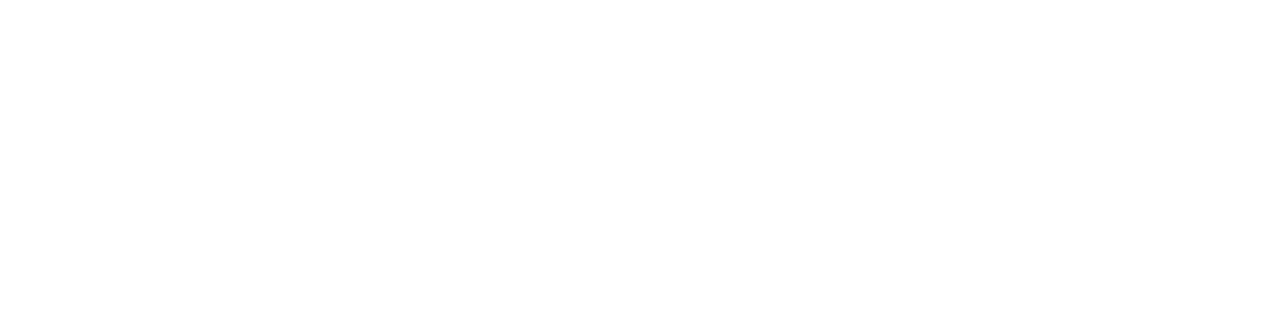
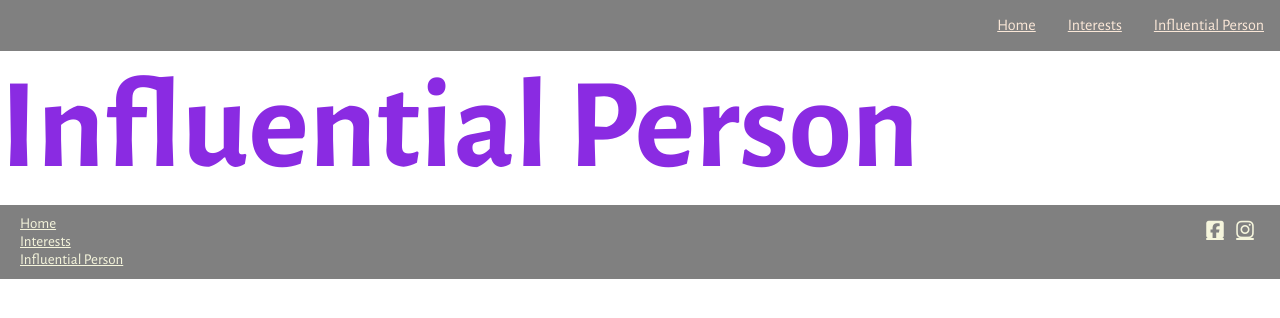
Before and after one commit to AllenRodi/About-Me, a plain HTML site: page person.html in a window 1280 px wide. Drawn offline with nearby package versions, Linux system fonts and the light colour scheme.

Commit message:
added person and interest page

```diff
--- a/interests.css
+++ b/interests.css
@@ -0,0 +1,146 @@
+@import url('https://fonts.googleapis.com/css2?family=Alegreya+Sans:ital,wght@0,100;0,400;0,500;0,700;0,800;0,900;1,100;1,400;1,500;1,700;1,800;1,900&display=swap');
+
+
+*{
+    margin: 0;
+    padding: 0;
+
+}
+
+html, body {
+    width: 100%;
+    height: 100%;
+    font-family: 'Alegreya Sans', sans-serif;
+
+
+}
+
+/* NAV BAR */
+
+#top-nav {
+    background-color: gray;
+}
+
+#top-nav ul {
+    display: flex;
+    justify-content: right;
+}
+
+#top-nav ul li {
+    list-style: none;
+}
+
+#top-nav ul li a {
+    display: block;
+    padding: 1em;
+    color: rgb(250, 231, 215);
+    transition: all 0.5s;
+}
+
+#top-nav ul li a:hover {
+    background: lightgray;
+    color: black;
+}
+h1,h2,h3,h4,h5, h6{
+    font-family: 'Alegreya Sans', sans-serif;
+
+}
+h1 {
+    font-size: 8em;
+    color: blueviolet;
+
+}
+
+h2 {
+    font-size: 6.1em;
+    color: aqua;
+}
+
+h3 {
+    font-size: 4.8em;
+    color: greenyellow;
+}
+
+h4{
+    font-size: 3.8em;
+    color: red;
+
+}
+
+h5 {
+    font-size: 2em;
+    color: blue;
+}
+
+p{
+    color: slategray;
+    font-style: italic;
+}
+
+img {
+    width: 50%;
+    height: 850px;
+    object-fit: cover;
+    object-position: center;
+
+}
+
+/* main */
+
+main {
+    max-width: 1400px;
+    margin: 0 auto;
+}
+
+/* footer */
+
+footer {
+    display: grid;
+    grid-template-columns: auto 1fr auto;
+    background-color: gray;
+}
+
+footer nav {
+    padding: 10px 20px;
+    font-size: 15px;
+
+
+}
+
+footer nav li {
+    list-style: none;
+
+}
+
+footer a {
+    color: beige;
+}
+
+ footer a:hover {
+    color: white;
+    background: lightgrey;
+}
+
+footer #social {
+    padding: 10px 20px;
+    font-size: 20px;
+}
+
+footer #social ul{
+    display: flex;
+    justify-content: center;
+}
+
+footer #social ul li {
+    list-style: none;
+
+}
+
+footer #social ul li a {
+    display: flex;
+    justify-content: center;
+    align-items: center;
+    width: 30px;
+    height: 30px;
+    border-radius: 30px;
+}
--- a/interests.html
+++ b/interests.html
@@ -0,0 +1,65 @@
+<!DOCTYPE html>
+<html lang="en">
+<head>
+    <meta hcarset="UTF-8">
+    <meta http-equiv="X-UA-COmpatible" content="IE=edge">
+    <meta name="viewport" content="width=device-width, initial-scale=1.0">
+    <title>About Me</title>
+
+    <link rel="stylesheet" href="./interests.css">
+    <script src="https://kit.fontawesome.com/503fed69a7.js" crossorigin="anonymous"></script>
+</head>
+<body>
+    <header>
+        <nav id="top-nav">
+            <ul>
+                <li><a href="./index.html">Home</a></li>
+                <li><a href="./interests.html">Interests</a></li>
+                <li><a href="./person.html">Influential Person</a></li>
+            </ul>
+        </nav>
+    </header>
+
+    <main>
+        <h1>My Interests </h1>
+         <!-- <h2>Hi, I'm Rodas</h2>
+        <img src="./alex-azabache-V83v-MYB_Z8-unsplash (1).jpg" alt="A bike at a nice scenery.">
+        <p>Lorem ipsum dolor sit amet consectetur adipisicing elit. Corporis assumenda odit, qui ullam neque impedit totam harum quia animi amet esse? Non, vel assumenda repellat corrupti illum veniam est cupiditate minima quaerat quibusdam maxime nulla ipsam eveniet quis deleniti exercitationem!</p>
+        <h3>This is an h3</h3>
+        <p>Lorem ipsum dolor sit amet consectetur adipisicing elit. Corporis assumenda odit, qui ullam neque impedit totam harum quia animi amet esse? Non, vel assumenda repellat corrupti illum veniam est cupiditate minima quaerat quibusdam maxime nulla ipsam eveniet quis deleniti exercitationem!</p>
+        <h4>This is an h4</h4>
+        <p>Lorem ipsum dolor sit amet consectetur adipisicing elit. Corporis assumenda odit, qui ullam neque impedit totam harum quia animi amet esse? Non, vel assumenda repellat corrupti illum veniam est cupiditate minima quaerat quibusdam maxime nulla ipsam eveniet quis deleniti exercitationem!</p>
+        <h5>This is an h5</h5>
+        <p>Lorem ipsum dolor sit amet consectetur adipisicing elit. Corporis assumenda odit, qui ullam neque impedit totam harum quia animi amet esse? Non, vel assumenda repellat corrupti illum veniam est cupiditate minima quaerat quibusdam maxime nulla ipsam eveniet quis deleniti exercitationem!</p> -->
+
+
+    </main>
+
+    <footer>
+        <nav>
+            <ul>
+                <li><a href="./index.html">Home</a></li>
+                <li><a href="./interests.html">Interests</a></li>
+                <li><a href="./person.html">Influential Person</a></li>
+            </ul>
+        </nav>
+
+        <div></div>
+
+        <div id="social">
+            <ul>
+                <li>
+                    <a href="https://facebook.com" target="_blank"><i class="fa-brands fa-square-facebook"></i></a>
+                </li>
+                <li>
+                     <a href="http://instagram.com" target="_blank"><i class="fa-brands fa-instagram"></i></a>
+
+                </li>
+            </ul>
+        </div>
+
+    </footer>
+
+
+</body>
+</html>
--- a/person.css
+++ b/person.css
@@ -0,0 +1,146 @@
+@import url('https://fonts.googleapis.com/css2?family=Alegreya+Sans:ital,wght@0,100;0,400;0,500;0,700;0,800;0,900;1,100;1,400;1,500;1,700;1,800;1,900&display=swap');
+
+
+*{
+    margin: 0;
+    padding: 0;
+
+}
+
+html, body {
+    width: 100%;
+    height: 100%;
+    font-family: 'Alegreya Sans', sans-serif;
+
+
+}
+
+/* NAV BAR */
+
+#top-nav {
+    background-color: gray;
+}
+
+#top-nav ul {
+    display: flex;
+    justify-content: right;
+}
+
+#top-nav ul li {
+    list-style: none;
+}
+
+#top-nav ul li a {
+    display: block;
+    padding: 1em;
+    color: rgb(250, 231, 215);
+    transition: all 0.5s;
+}
+
+#top-nav ul li a:hover {
+    background: lightgray;
+    color: black;
+}
+h1,h2,h3,h4,h5, h6{
+    font-family: 'Alegreya Sans', sans-serif;
+
+}
+h1 {
+    font-size: 8em;
+    color: blueviolet;
+
+}
+
+h2 {
+    font-size: 6.1em;
+    color: aqua;
+}
+
+h3 {
+    font-size: 4.8em;
+    color: greenyellow;
+}
+
+h4{
+    font-size: 3.8em;
+    color: red;
+
+}
+
+h5 {
+    font-size: 2em;
+    color: blue;
+}
+
+p{
+    color: slategray;
+    font-style: italic;
+}
+
+img {
+    width: 50%;
+    height: 850px;
+    object-fit: cover;
+    object-position: center;
+
+}
+
+/* main */
+
+main {
+    max-width: 1400px;
+    margin: 0 auto;
+}
+
+/* footer */
+
+footer {
+    display: grid;
+    grid-template-columns: auto 1fr auto;
+    background-color: gray;
+}
+
+footer nav {
+    padding: 10px 20px;
+    font-size: 15px;
+
+
+}
+
+footer nav li {
+    list-style: none;
+
+}
+
+footer a {
+    color: beige;
+}
+
+ footer a:hover {
+    color: white;
+    background: lightgrey;
+}
+
+footer #social {
+    padding: 10px 20px;
+    font-size: 20px;
+}
+
+footer #social ul{
+    display: flex;
+    justify-content: center;
+}
+
+footer #social ul li {
+    list-style: none;
+
+}
+
+footer #social ul li a {
+    display: flex;
+    justify-content: center;
+    align-items: center;
+    width: 30px;
+    height: 30px;
+    border-radius: 30px;
+}
--- a/person.html
+++ b/person.html
@@ -0,0 +1,66 @@
+<!DOCTYPE html>
+<html lang="en">
+<head>
+    <meta hcarset="UTF-8">
+    <meta http-equiv="X-UA-COmpatible" content="IE=edge">
+    <meta name="viewport" content="width=device-width, initial-scale=1.0">
+    <title>About Me</title>
+
+    <link rel="stylesheet" href="./person.css">
+    <script src="https://kit.fontawesome.com/503fed69a7.js" crossorigin="anonymous"></script>
+</head>
+<body>
+    <header>
+        <nav id="top-nav">
+            <ul>
+                <li><a href="./index.html">Home</a></li>
+                <li><a href="./interests.html">Interests</a></li>
+                <li><a href="./person.html">Influential Person</a></li>
+            </ul>
+        </nav>
+
+    </header>
+
+    <main>
+        <h1>Influential Person</h1>
+        <!-- <h2>Hi, I'm Rodas</h2>
+        <img src="" alt="This will be either The weeknd or Zendaya">
+        <p>Lorem ipsum dolor sit amet consectetur adipisicing elit. Corporis assumenda odit, qui ullam neque impedit totam harum quia animi amet esse? Non, vel assumenda repellat corrupti illum veniam est cupiditate minima quaerat quibusdam maxime nulla ipsam eveniet quis deleniti exercitationem!</p>
+        <h3>This is an h3</h3>
+        <p>Lorem ipsum dolor sit amet consectetur adipisicing elit. Corporis assumenda odit, qui ullam neque impedit totam harum quia animi amet esse? Non, vel assumenda repellat corrupti illum veniam est cupiditate minima quaerat quibusdam maxime nulla ipsam eveniet quis deleniti exercitationem!</p>
+        <h4>This is an h4</h4>
+        <p>Lorem ipsum dolor sit amet consectetur adipisicing elit. Corporis assumenda odit, qui ullam neque impedit totam harum quia animi amet esse? Non, vel assumenda repellat corrupti illum veniam est cupiditate minima quaerat quibusdam maxime nulla ipsam eveniet quis deleniti exercitationem!</p>
+        <h5>This is an h5</h5>
+        <p>Lorem ipsum dolor sit amet consectetur adipisicing elit. Corporis assumenda odit, qui ullam neque impedit totam harum quia animi amet esse? Non, vel assumenda repellat corrupti illum veniam est cupiditate minima quaerat quibusdam maxime nulla ipsam eveniet quis deleniti exercitationem!</p> -->
+
+
+    </main>
+
+    <footer>
+        <nav>
+            <ul>
+                <li><a href="./index.html">Home</a></li>
+                <li><a href="./interests.html">Interests</a></li>
+                <li><a href="./person.html">Influential Person</a></li>
+            </ul>
+        </nav>
+
+        <div></div>
+
+        <div id="social">
+            <ul>
+                <li>
+                    <a href="https://facebook.com" target="_blank"><i class="fa-brands fa-square-facebook"></i></a>
+                </li>
+                <li>
+                     <a href="http://instagram.com" target="_blank"><i class="fa-brands fa-instagram"></i></a>
+
+                </li>
+            </ul>
+        </div>
+
+    </footer>
+
+
+</body>
+</html>
--- a/styles.css
+++ b/styles.css
@@ -133,6 +133,7 @@ footer #social ul{
 
 footer #social ul li {
     list-style: none;
+
 }
 
 footer #social ul li a {
```
Also changed, not shown: homepage.css (deleted), pexels-lilartsy-1236421 (1).jpg (added), pexels-reto-bürkler-1443894 (1).jpg (added).
